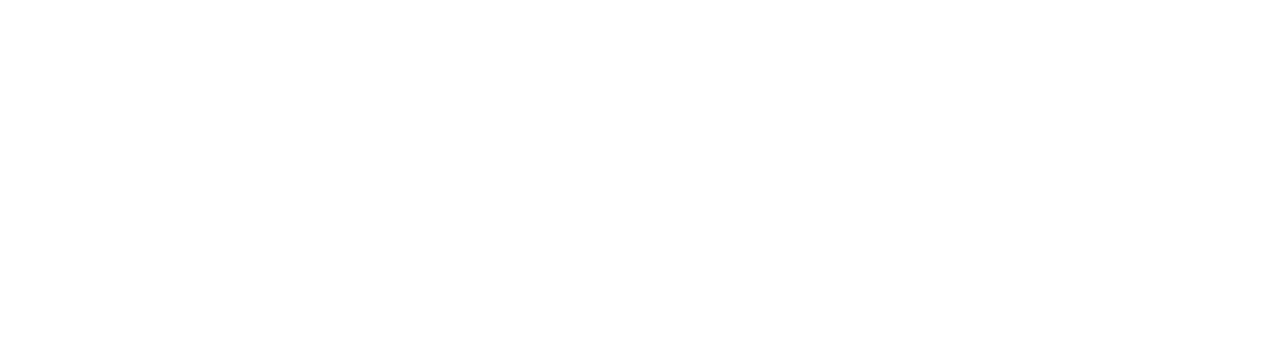
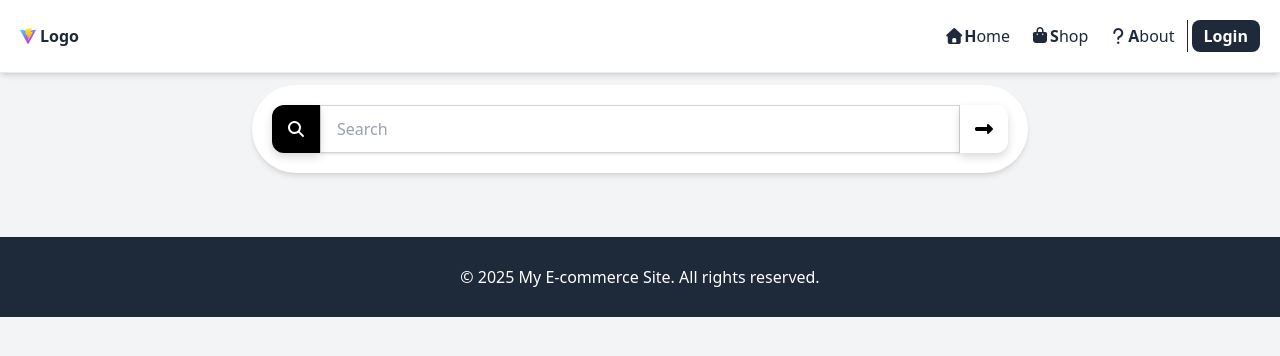
Before and after one commit to ripanrm/shop, a plain HTML site: page index.html in a window 1280 px wide. Drawn offline with Linux system fonts and the light colour scheme; the site is published under a folder, as on GitHub Pages, so addresses that start at the root find nothing; no server answers.

Commit message:
Update index.html

```diff
--- a/index.html
+++ b/index.html
@@ -6,8 +6,8 @@
     <meta name="viewport" content="width=device-width, initial-scale=1.0" />
     <link rel="stylesheet" href="https://cdnjs.cloudflare.com/ajax/libs/font-awesome/7.0.1/css/all.min.css" integrity="sha512-2SwdPD6INVrV/lHTZbO2nodKhrnDdJK9/kg2XD1r9uGqPo1cUbujc+IYdlYdEErWNu69gVcYgdxlmVmzTWnetw==" crossorigin="anonymous" referrerpolicy="no-referrer" />
     <title>qik</title>
-    <script type="module" crossorigin src="/assets/index-CPgbZgMt.js"></script>
-    <link rel="stylesheet" crossorigin href="/assets/index-DJRwU5of.css">
+    <script type="module" crossorigin src="./assets/index-CPgbZgMt.js"></script>
+    <link rel="stylesheet" crossorigin href="./assets/index-DJRwU5of.css">
   </head>
   <body>
     <div id="app"></div>
```
